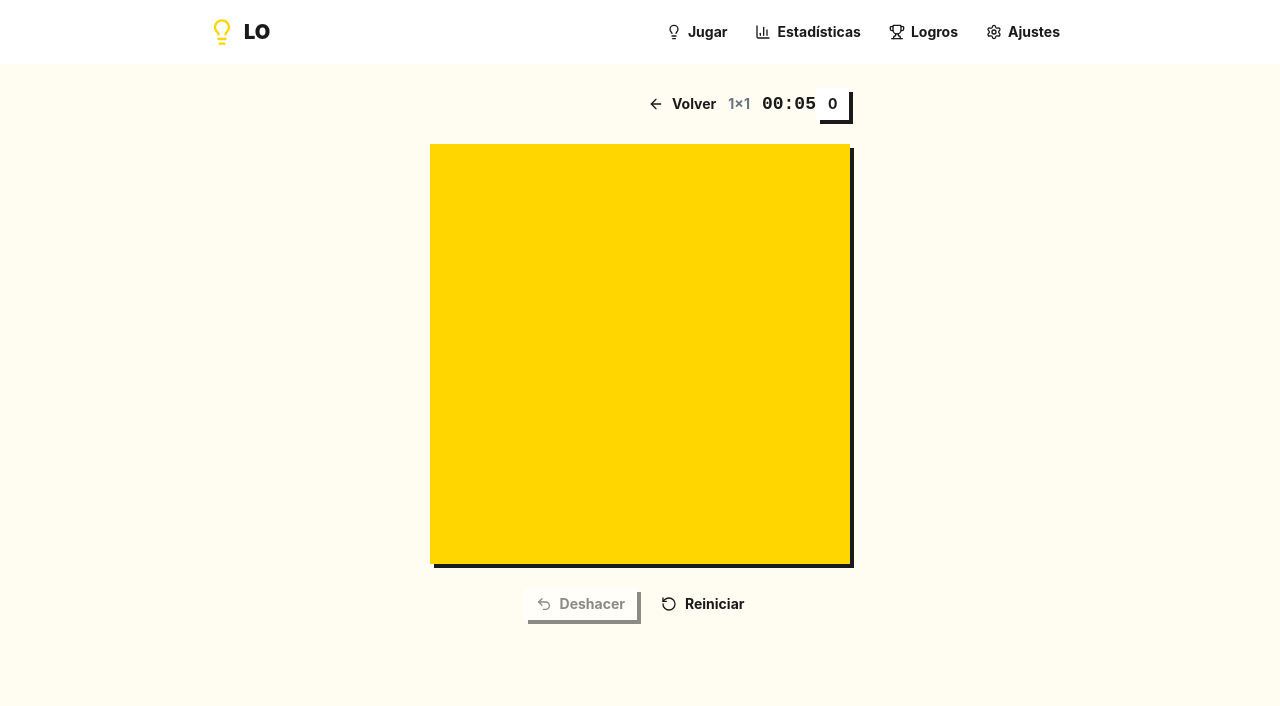
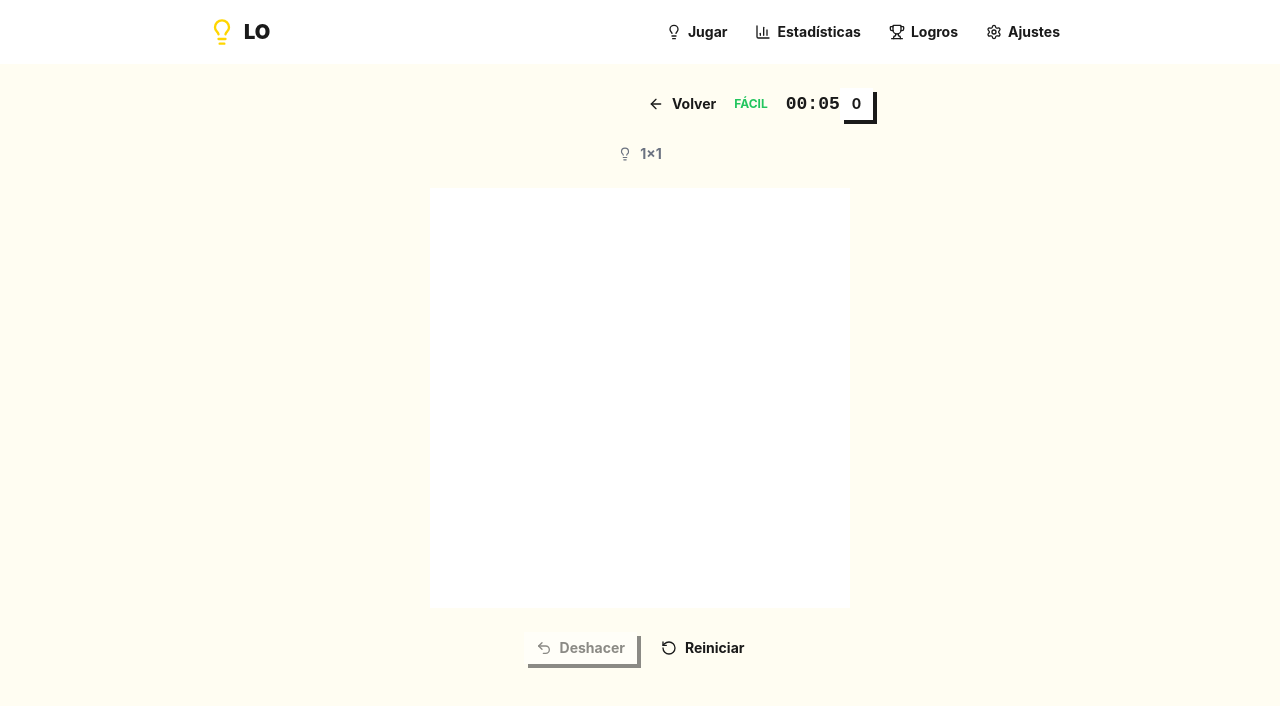
Before and after one commit to NachoLedesma33/LightsOut-Game, a React (Vite) app: page /game/1 in a window 1280 px wide. Shown: the top 706 px of the page. Built offline with nearby package versions, Linux system fonts and the light colour scheme.

Commit message:
Fase 4: sistema completo de dificultades - 4 tiers (Facil/Normal/Dificil/Experto), progresion por tamano, generacion garantizada con complejidad controlada

```diff
--- /dev/null
+++ b/src/core/difficulty.ts
@@ -0,0 +1,83 @@
+import type { DifficultyTier } from './types'
+
+export interface DifficultyConfig {
+  tier: DifficultyTier
+  label: string
+  description: string
+  minMovesRatio: number
+  maxMovesRatio: number
+}
+
+export const DIFFICULTY_TIERS: DifficultyConfig[] = [
+  {
+    tier: 'easy',
+    label: 'Fácil',
+    description: 'Pocos movimientos necesarios',
+    minMovesRatio: 0.2,
+    maxMovesRatio: 0.35,
+  },
+  {
+    tier: 'medium',
+    label: 'Normal',
+    description: 'Complejidad equilibrada',
+    minMovesRatio: 0.35,
+    maxMovesRatio: 0.55,
+  },
+  {
+    tier: 'hard',
+    label: 'Difícil',
+    description: 'Requiere planificación',
+    minMovesRatio: 0.55,
+    maxMovesRatio: 0.75,
+  },
+  {
+    tier: 'expert',
+    label: 'Experto',
+    description: 'Máxima complejidad',
+    minMovesRatio: 0.75,
+    maxMovesRatio: 1.0,
+  },
+]
+
+const DIFFICULTY_LABELS: Record<DifficultyTier, string> = {
+  easy: 'Fácil',
+  medium: 'Normal',
+  hard: 'Difícil',
+  expert: 'Experto',
+}
+
+export function getDifficultyLabel(tier: DifficultyTier): string {
+  return DIFFICULTY_LABELS[tier]
+}
+
+export function getMovesRange(size: number, tier: DifficultyTier): { min: number; max: number } {
+  const config = DIFFICULTY_TIERS.find((d) => d.tier === tier)!
+  const total = size * size
+  return {
+    min: Math.max(3, Math.floor(total * config.minMovesRatio)),
+    max: Math.min(total, Math.ceil(total * config.maxMovesRatio)),
+  }
+}
+
+export function getMovesCount(size: number, tier: DifficultyTier, rng: () => number = Math.random): number {
+  const { min, max } = getMovesRange(size, tier)
+  return min + Math.floor(rng() * (max - min + 1))
+}
+
+export function isValidDifficultyForSize(size: number, tier: DifficultyTier): boolean {
+  const { min } = getMovesRange(size, tier)
+  return min >= 3
+}
+
+export function getDefaultDifficulty(size: number): DifficultyTier {
+  if (size <= 4) return 'easy'
+  if (size <= 6) return 'medium'
+  if (size <= 8) return 'hard'
+  return 'expert'
+}
+
+export function getAvailableDifficulties(size: number): DifficultyTier[] {
+  return DIFFICULTY_TIERS
+    .filter((d) => isValidDifficultyForSize(size, d.tier))
+    .map((d) => d.tier)
+}
--- a/src/core/gameManager.ts
+++ b/src/core/gameManager.ts
@@ -1,6 +1,5 @@
 import { Board } from './board'
-import type { Move, GameStatus, GameMode, GameSnapshot } from './types'
-import { getRandomMovesCount } from './constants'
+import type { Move, GameStatus, GameMode, GameSnapshot, DifficultyTier } from './types'
 
 export class GameManager {
   private _board: Board
@@ -12,10 +11,12 @@ export class GameManager {
   private _timerInterval: ReturnType<typeof setInterval> | null = null
   readonly size: number
   readonly mode: GameMode
+  readonly difficulty: DifficultyTier
 
-  constructor(size: number, mode: GameMode = 'classic') {
+  constructor(size: number, mode: GameMode = 'classic', difficulty?: DifficultyTier) {
     this.size = size
     this.mode = mode
+    this.difficulty = difficulty ?? 'medium'
     this._board = new Board(size)
     this._initialBoard = new Board(size)
   }
@@ -44,10 +45,9 @@ export class GameManager {
     return this._status === 'playing'
   }
 
-  init(movesCount?: number, seed?: number): void {
+  init(seed?: number): void {
     this.stopTimer()
-    const count = movesCount ?? getRandomMovesCount(this.size)
-    this._board = Board.generateSolvable(this.size, count, seed)
+    this._board = Board.generateSolvableWithDifficulty(this.size, this.difficulty, seed)
     this._initialBoard = this._board.clone()
     this._moves = []
     this._status = 'playing'
@@ -80,10 +80,6 @@ export class GameManager {
     this._elapsedTime = 0
     this._startTime = Date.now()
     this.startTimer()
-  }
-
-  newGame(movesCount?: number, seed?: number): void {
-    this.init(movesCount, seed)
   }
 
   undo(): boolean {
--- a/src/core/types.ts
+++ b/src/core/types.ts
@@ -1,6 +1,8 @@
 export type GameMode = 'classic' | 'expert' | 'infinite' | 'timed' | 'daily' | 'challenge' | 'chaos'
 
 export type GameStatus = 'idle' | 'playing' | 'won' | 'lost'
+
+export type DifficultyTier = 'easy' | 'medium' | 'hard' | 'expert'
 
 export interface Move {
   row: number
@@ -17,6 +19,7 @@ export interface GameConfig {
   mode: GameMode
   size: number
   seed?: number
+  difficulty?: DifficultyTier
 }
 
 export interface GameSnapshot {
--- a/src/pages/Game.tsx
+++ b/src/pages/Game.tsx
@@ -1,22 +1,51 @@
-import { useParams, useNavigate } from 'react-router-dom'
-import { useEffect } from 'react'
+import { useParams, useNavigate, useSearchParams } from 'react-router-dom'
+import { useEffect, useMemo } from 'react'
 import { motion, AnimatePresence } from 'framer-motion'
-import { ArrowLeft, RotateCcw, Lightbulb, Undo2 } from 'lucide-react'
+import { ArrowLeft, RotateCcw, Lightbulb, Undo2, Sparkles } from 'lucide-react'
 import { Button } from '../components/ui'
 import { PageTransition } from '../components/layout'
 import { useGameStore } from '../stores/gameStore'
 import { formatTime } from '../lib/utils'
+import { getDifficultyLabel } from '../core/difficulty'
+import { getAvailableDifficulties, getDefaultDifficulty } from '../core/difficulty'
+import type { DifficultyTier } from '../core/types'
+import { cn } from '../lib/utils'
+
+const difficultyColors: Record<DifficultyTier, string> = {
+  easy: 'text-[var(--color-success)]',
+  medium: 'text-[var(--color-primary)]',
+  hard: 'text-[var(--color-accent)]',
+  expert: 'text-[var(--color-error)]',
+}
+
+const difficultyBorders: Record<DifficultyTier, string> = {
+  easy: 'border-[var(--color-success)]',
+  medium: 'border-[var(--color-primary)]',
+  hard: 'border-[var(--color-accent)]',
+  expert: 'border-[var(--color-error)]',
+}
 
 export function Game() {
   const { size } = useParams()
+  const [searchParams] = useSearchParams()
   const navigate = useNavigate()
   const gridSize = Number(size) || 5
+
+  const urlDifficulty = searchParams.get('d') as DifficultyTier | null
+
+  const difficulty = useMemo(() => {
+    if (urlDifficulty && (getAvailableDifficulties(gridSize) as string[]).includes(urlDifficulty)) {
+      return urlDifficulty
+    }
+    return getDefaultDifficulty(gridSize)
+  }, [urlDifficulty, gridSize])
 
   const {
     grid,
     status,
     moveCount,
     elapsedTime,
+    difficulty: storeDifficulty,
     initGame,
     makeMove,
     reset,
@@ -24,14 +53,15 @@ export function Game() {
   } = useGameStore()
 
   useEffect(() => {
-    initGame(gridSize)
+    initGame(gridSize, difficulty)
     return () => {
       useGameStore.getState().destroy()
     }
-  }, [gridSize])
+  }, [gridSize, difficulty])
 
   const cellSize = Math.max(28, Math.min(56, Math.floor(380 / gridSize)))
   const gap = gridSize >= 8 ? 1 : gridSize >= 6 ? 2 : 3
+  const diffLabel = getDifficultyLabel(storeDifficulty)
 
   return (
     <PageTransition>
@@ -42,9 +72,13 @@ export function Game() {
             <span className="hidden sm:inline">Volver</span>
           </Button>
 
-          <div className="flex items-center gap-3">
-            <span className="text-sm font-bold text-[var(--color-text-muted)] uppercase">
-              {gridSize}×{gridSize}
+          <div className="flex items-center gap-2 sm:gap-3">
+            <span className={cn(
+              'text-[10px] sm:text-xs font-bold px-1.5 py-0.5 border-[var(--border-width)] uppercase',
+              difficultyBorders[storeDifficulty],
+              difficultyColors[storeDifficulty],
+            )}>
+              {diffLabel}
             </span>
             <span className="font-bold font-mono text-base sm:text-lg tabular-nums">
               {formatTime(elapsedTime)}
@@ -58,7 +92,13 @@ export function Game() {
           </div>
         </div>
 
+        <div className="flex items-center gap-2 text-sm font-bold text-[var(--color-text-muted)]">
+          <Lightbulb size={14} />
+          <span>{gridSize}×{gridSize}</span>
+        </div>
+
         <motion.div
+          key={`${gridSize}-${difficulty}`}
           initial={{ scale: 0.9, opacity: 0 }}
           animate={{ scale: 1, opacity: 1 }}
           transition={{ duration: 0.25, ease: 'easeOut' }}
@@ -82,7 +122,6 @@ export function Game() {
                 disabled={disabled}
                 style={{ minHeight: `${cellSize}px` }}
                 className="aspect-square cursor-pointer transition-all duration-100 border-[var(--border-width)] border-[var(--color-border)] active:translate-x-[2px] active:translate-y-[2px] active:shadow-[2px_2px_0px_0px_var(--color-shadow)] disabled:cursor-not-allowed disabled:active:translate-x-0 disabled:active:translate-y-0"
-                data-on={isOn}
               >
                 <div
                   className="w-full h-full transition-colors duration-150"
@@ -139,18 +178,20 @@ export function Game() {
                 animate={{ rotate: 0, scale: 1 }}
                 transition={{ type: 'spring', damping: 12, stiffness: 200, delay: 0.15 }}
               >
-                <Lightbulb
+                <Sparkles
                   size={64}
                   className="mx-auto mb-4 text-[var(--color-primary)]"
                 />
               </motion.div>
               <h2 className="text-2xl font-black mb-2">¡Ganaste!</h2>
+              <p className="text-[var(--color-text-muted)] mb-2">
+                {gridSize}×{gridSize} · {diffLabel}
+              </p>
               <p className="text-[var(--color-text-muted)] mb-6">
-                Resolviste el tablero en {moveCount} movimientos
-                {elapsedTime > 0 && ` y ${formatTime(elapsedTime)}`}.
+                {moveCount} movimientos {elapsedTime > 0 && `en ${formatTime(elapsedTime)}`}
               </p>
               <div className="flex gap-3 justify-center">
-                <Button variant="primary" onClick={() => initGame(gridSize)}>
+                <Button variant="primary" onClick={() => initGame(gridSize, storeDifficulty)}>
                   Nueva partida
                 </Button>
                 <Button variant="ghost" onClick={() => navigate('/')}>
--- a/src/pages/Home.tsx
+++ b/src/pages/Home.tsx
@@ -1,11 +1,17 @@
 import { Lightbulb, Brain, Infinity, Timer, Calendar, Swords, Zap } from 'lucide-react'
 import { useNavigate } from 'react-router-dom'
-import { motion } from 'framer-motion'
+import { motion, AnimatePresence } from 'framer-motion'
 import { Button } from '../components/ui'
-import { GAME_MODES, CLASSIC_SIZES, EXPERT_SIZES } from '../core/constants'
+import {
+  GAME_MODES,
+  CLASSIC_SIZES,
+  EXPERT_SIZES,
+} from '../core/constants'
+import { DIFFICULTY_TIERS } from '../core/difficulty'
+import { getAvailableDifficulties } from '../core/difficulty'
 import { PageTransition } from '../components/layout'
 import { useState } from 'react'
-import type { GameMode } from '../core/types'
+import type { GameMode, DifficultyTier } from '../core/types'
 import { cn } from '../lib/utils'
 
 const iconMap: Record<string, React.ComponentType<{ size?: number; className?: string }>> = {
@@ -15,18 +21,23 @@ const iconMap: Record<string, React.ComponentType<{ size?: number; className?: s
 export function Home() {
   const navigate = useNavigate()
   const [selectedMode, setSelectedMode] = useState<GameMode | null>(null)
+  const [selectedSize, setSelectedSize] = useState<number | null>(null)
 
   const handleModeSelect = (modeId: GameMode) => {
-    if (modeId === 'classic') {
-      setSelectedMode('classic')
-    } else if (modeId === 'expert') {
-      setSelectedMode('expert')
+    if (modeId === 'classic' || modeId === 'expert') {
+      setSelectedMode(modeId)
+      setSelectedSize(null)
     }
   }
 
   const handleSizeSelect = (size: number) => {
-    navigate(`/game/${size}`)
+    setSelectedSize(size)
+  }
+
+  const handleDifficultySelect = (tier: DifficultyTier) => {
+    navigate(`/game/${selectedSize}?d=${tier}`)
     setSelectedMode(null)
+    setSelectedSize(null)
   }
 
   const sizes = selectedMode === 'expert' ? EXPERT_SIZES : CLASSIC_SIZES
@@ -52,10 +63,57 @@ export function Home() {
           </p>
         </motion.div>
 
-        {selectedMode ? (
+        <AnimatePresence mode="wait">
+          {selectedSize ? (
             <motion.section
+              key="difficulty"
               initial={{ opacity: 0, y: 20 }}
               animate={{ opacity: 1, y: 0 }}
+              exit={{ opacity: 0, y: -20 }}
+              className="w-full max-w-md"
+            >
+              <div className="flex items-center justify-between mb-4">
+                <h2 className="text-sm font-bold text-[var(--color-text-muted)] uppercase tracking-wider">
+                  {selectedSize}×{selectedSize} — dificultad
+                </h2>
+                <Button variant="ghost" size="sm" onClick={() => setSelectedSize(null)}>
+                  Volver
+                </Button>
+              </div>
+              <div className="flex flex-col gap-2">
+                {getAvailableDifficulties(selectedSize).map((tier) => {
+                  const config = DIFFICULTY_TIERS.find((d) => d.tier === tier)!
+                  return (
+                    <motion.button
+                      key={tier}
+                      whileTap={{ scale: 0.98 }}
+                      onClick={() => handleDifficultySelect(tier)}
+                      className={cn(
+                        'flex items-center justify-between p-4 w-full text-left',
+                        'bg-[var(--color-surface)]',
+                        'border-[var(--border-width)] border-[var(--color-border)]',
+                        'shadow-[var(--shadow-offset)_0px_0px_var(--color-shadow)]',
+                        'hover:translate-x-[2px] hover:translate-y-[2px] hover:shadow-[2px_2px_0px_0px_var(--color-shadow)]',
+                        'active:translate-x-[3px] active:translate-y-[3px]',
+                        'transition-all duration-100 cursor-pointer',
+                      )}
+                    >
+                      <div>
+                        <div className="font-bold text-sm">{config.label}</div>
+                        <div className="text-xs text-[var(--color-text-muted)]">{config.description}</div>
+                      </div>
+                      <DifficultyBadge tier={tier} />
+                    </motion.button>
+                  )
+                })}
+              </div>
+            </motion.section>
+          ) : selectedMode ? (
+            <motion.section
+              key="sizes"
+              initial={{ opacity: 0, y: 20 }}
+              animate={{ opacity: 1, y: 0 }}
+              exit={{ opacity: 0, y: -20 }}
               className="w-full max-w-md"
             >
               <div className="flex items-center justify-between mb-4">
@@ -83,7 +141,13 @@ export function Home() {
               </div>
             </motion.section>
           ) : (
-          <section className="w-full max-w-md flex flex-col gap-3">
+            <motion.section
+              key="modes"
+              initial={{ opacity: 0, x: -20 }}
+              animate={{ opacity: 1, x: 0 }}
+              exit={{ opacity: 0, x: 20 }}
+              className="w-full max-w-md flex flex-col gap-3"
+            >
               {GAME_MODES.map((mode, i) => {
                 const Icon = iconMap[mode.icon]
                 return (
@@ -127,9 +191,33 @@ export function Home() {
                   </motion.button>
                 )
               })}
-          </section>
+            </motion.section>
           )}
+        </AnimatePresence>
       </div>
     </PageTransition>
   )
 }
+
+function DifficultyBadge({ tier }: { tier: DifficultyTier }) {
+  const colorMap: Record<DifficultyTier, string> = {
+    easy: 'bg-[var(--color-success)]',
+    medium: 'bg-[var(--color-primary)]',
+    hard: 'bg-[var(--color-accent)]',
+    expert: 'bg-[var(--color-error)]',
+  }
+  const labelMap: Record<DifficultyTier, string> = {
+    easy: 'Fácil',
+    medium: 'Normal',
+    hard: 'Difícil',
+    expert: 'Experto',
+  }
+  return (
+    <span className={cn(
+      'px-2 py-0.5 text-[11px] font-bold text-[var(--color-secondary)]',
+      colorMap[tier],
+    )}>
+      {labelMap[tier]}
+    </span>
+  )
+}
```
Also changed, not shown: src/core/board.ts (+23 -1 lines), src/core/constants.ts (+0 -13 lines), src/stores/gameStore.ts (+8 -4 lines). Lines whose indentation alone changed are shown as unchanged.
